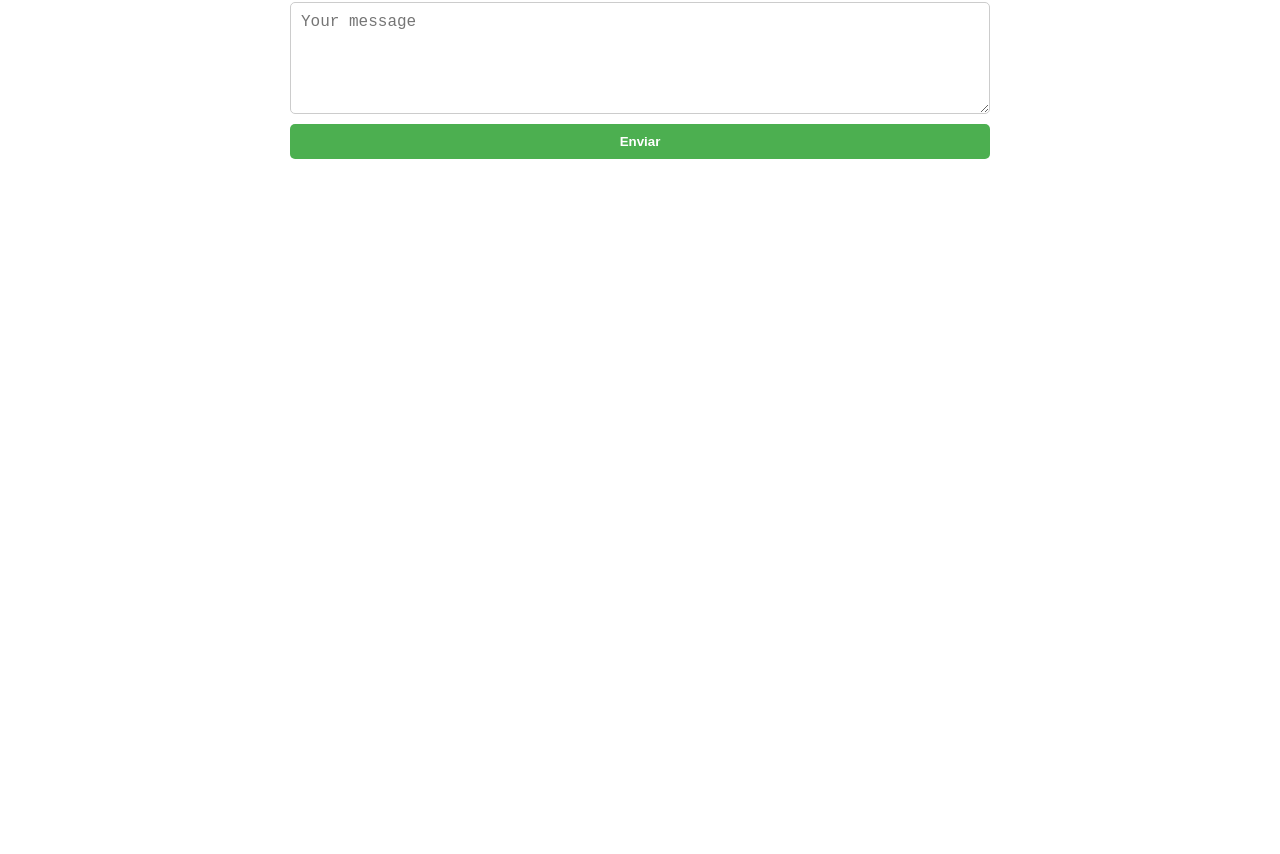
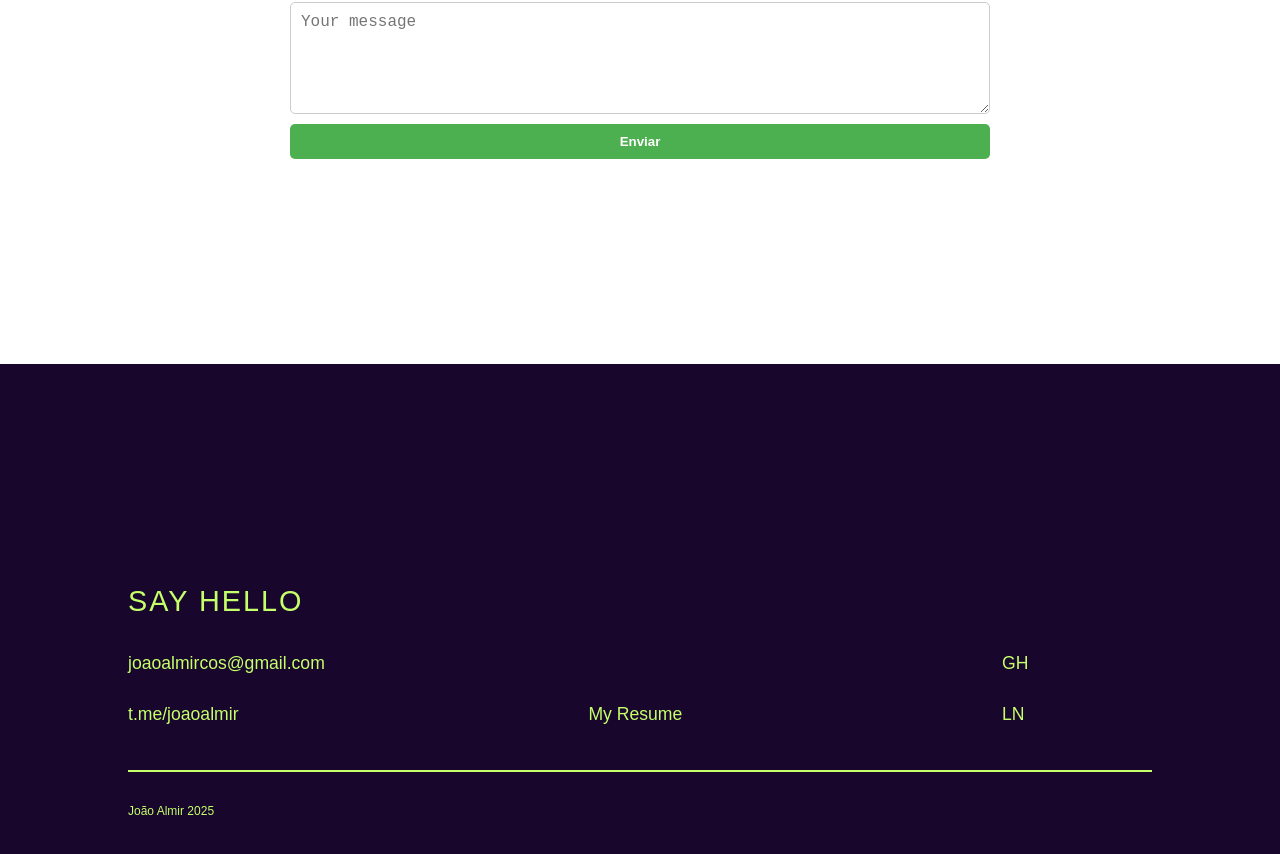
Before and after one commit to JoaoAlmir/portifolio, a React (Vite) app: page / in a window 1280 px wide. Shown: the part 2796-3650 px from the top of the page. Before the commit the page ends 3160 px from the top, so only its background shows below. Built offline with nearby package versions, Linux system fonts and the light colour scheme.

Commit message:
feat: add footer

```diff
--- /dev/null
+++ b/src/components/footer/Footer.css
@@ -0,0 +1,60 @@
+.footer {
+    background-color: #19062c;
+    /* Roxo escuro */
+    color: #c5ff6a;
+    /* Verde claro */
+    padding: 10% 10%;
+    font-family: sans-serif;
+    height: 100vh;
+    display: flex;
+    flex-direction: column;
+    padding-top: 15%;
+}
+
+.footer a {
+    color: #c5ff6a;
+    text-decoration: none;
+    display: block;
+    margin: 5px 0;
+    transition: color 0.3s;
+    font-size: 1.1rem;
+}
+
+.footer a:hover {
+    color: #fff;
+}
+
+.footer-content {
+    display: flex;
+    flex-wrap: wrap;
+    justify-content: space-between;
+    margin-bottom: 20px;
+}
+
+.footer-left,
+.footer-center,
+.footer-right {
+    min-width: 150px;
+    display: flex;
+    flex-direction: column;
+    gap: 20px;
+    justify-content: flex-end;
+}
+
+.section-title {
+    font-size: 1.8rem;
+    letter-spacing: 2px;
+    margin-bottom: 10px;
+}
+
+
+
+.footer-line {
+    border: 0.5px solid #c5ff6a;
+    margin: 20px 0;
+}
+
+.footer-bottom {
+    text-align: left;
+    font-size: 12px;
+}
--- /dev/null
+++ b/src/components/footer/Footer.jsx
@@ -0,0 +1,34 @@
+import "./Footer.css";
+import pdf from "../../assets/Curriculum João Almir Web.pdf";
+
+const Footer = () => {
+
+    const abrirPDF = () => {
+        window.open(pdf, "_blank");
+    };
+
+    <button >Abrir PDF</button>
+
+    return (
+        <footer className="footer">
+            <div className="footer-content">
+                <div className="footer-left">
+                    <p className="section-title">SAY HELLO</p>
+                    <a href="mailto:joaoalmircos@gmail.com">joaoalmircos@gmail.com</a>
+                    <a href="https://t.me/joaoalmir" target="_blank" rel="noreferrer">t.me/joaoalmir</a>
+                </div>
+                <div className="footer-center">
+                    <a onClick={abrirPDF}>My Resume</a>
+                </div>
+                <div className="footer-right">
+                    <a href="https://github.com/joaoalmir" target="_blank" >GH</a>
+                    <a href="https://www.linkedin.com/in/joaoalmir/" target="_blank" >LN</a>
+                </div>
+            </div>
+            <hr className="footer-line" />
+            <p className="footer-bottom">João Almir 2025</p>
+        </footer>
+    );
+};
+
+export default Footer;
--- a/src/components/header/Header.jsx
+++ b/src/components/header/Header.jsx
@@ -14,9 +14,13 @@ const Header = ({ scrollCount, setHome }) => {
 
   useEffect(() => {
     // muda a cor do texto de acordo com o scrollCount
-    if (scrollCount > 0) {
+    if (scrollCount === 4) {
+      setTextColor("#c5ff6a");
+    }
+    else if (scrollCount > 0) {
       setTextColor("black");
-    } else {
+    }
+    else {
       setTextColor("white");
     }
   }, [scrollCount]);
--- a/src/index.css
+++ b/src/index.css
@@ -14,4 +14,5 @@ body {
 a{
   text-decoration: none;
   color: black;
+  cursor: pointer;
 }
--- a/src/pages/Home/Home.jsx
+++ b/src/pages/Home/Home.jsx
@@ -5,7 +5,8 @@ import Presentation from "../../components/presentation/Presetation.jsx";
 import Experience from "../../components/experience/Experience.jsx";
 import Project from "../../components/project/project.jsx";
 import { useNavigate } from "react-router-dom";
-import Email from "../../components/Email/Email.jsx";
+import Email from "../../components/email/Email.jsx";
+import Footer from "../../components/footer/Footer.jsx";
 
 export default function Home() {
   const [scrollCount, setScrollCount] = React.useState(0);
@@ -13,13 +14,15 @@ export default function Home() {
   const experienceRef = React.useRef(null);
   const projectsRef = React.useRef(null);
   const emailRef = React.useRef(null);
+  const footerRef = React.useRef(null);
+
+
   const isScrolling = React.useRef(false);
 
   const touchStartY = React.useRef(0);
   const touchEndY = React.useRef(0);
 
-  const MAX_SCROLL = 3;
-
+  const MAX_SCROLL = 4;
   const nav = useNavigate();
 
 
@@ -33,6 +36,8 @@ export default function Home() {
       projectsRef.current.scrollIntoView({ behavior: "smooth" });
     } else if (index === 3) {
       emailRef.current.scrollIntoView({ behavior: "smooth" });
+    } else if (index === 4) {
+      footerRef.current.scrollIntoView({ behavior: "smooth" });
     }
   };
 
@@ -116,6 +121,10 @@ export default function Home() {
       <div ref={emailRef}>
         <Email />
       </div>
+
+      <div ref={footerRef}>
+        <Footer />
+      </div>
     </>
   );
 }
```
Also changed, not shown: src/components/email/Email.css (renamed from src/components/Email/Email.css), src/components/email/Email.jsx (renamed from src/components/Email/Email.jsx), 1 other file (tests, documents, lock files or other folders).
